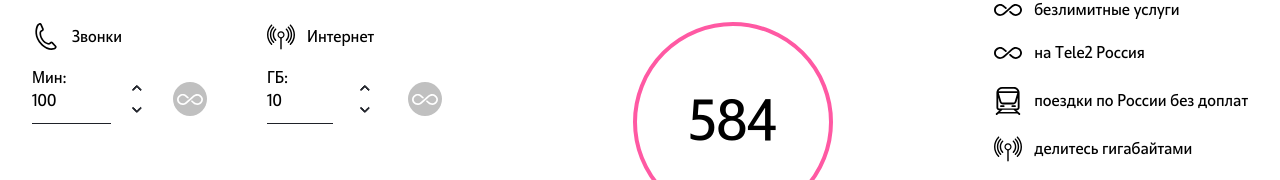
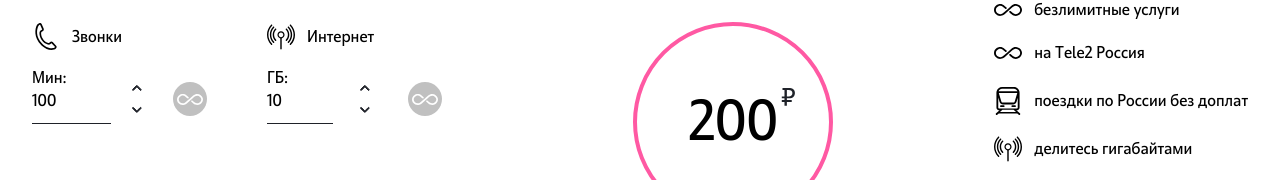
Before and after one commit to obitobi/tele2Hackathon, a plain HTML site: page main.html in a window 1280 px wide. Shown: the part 295-475 px from the top of the page. Drawn offline with Linux system fonts and the light colour scheme.

Commit message:
refactor: add price

```diff
--- a/main.html
+++ b/main.html
@@ -118,9 +118,10 @@
 
         <div class="popup__main-info">
           <div class="popup__price">
-            <p class="popup__price-value">584
+            <div class="popup__price-wrap">
+              <p class="popup__price-value">200</p>
               <img src="./images/currency.svg" alt="" class="popup__currency">
-            </p>
+            </div>
 
           </div>
           <button aria-label="Купить" type="button" class="popup__buy-button">Купить</button>
```
